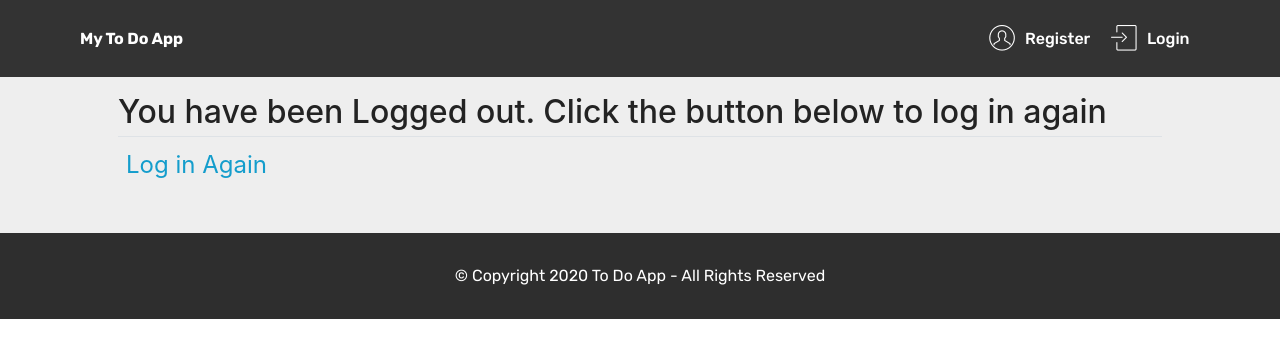
After one commit to ondiekisteven/todo, a Django app: page /logout/ in a window 1280 px wide. The commit adds this page. Shown: the top 358 px of the page. Run offline with Django 3.2, Linux system fonts and the light colour scheme; some libraries are stand-ins or nearby versions; some web fonts are replaced.

Commit message:
added login and logout support

```diff
--- a/templates/todo/menu.html
+++ b/templates/todo/menu.html
@@ -19,16 +19,31 @@
             </div>
         </div>
         <div class="collapse navbar-collapse" id="navbarSupportedContent">
-            <ul class="navbar-nav nav-dropdown nav-right" data-app-modern-menu="true"><li class="nav-item">
-                <a class="nav-link link text-white display-4" href="{% url 'register' %}">
-                    <span class="mbri-user mbr-iconfont mbr-iconfont-btn"></span>Register
-                </a>
-            </li>
+            <ul class="navbar-nav nav-dropdown nav-right" data-app-modern-menu="true">
+
+                {% if user.is_authenticated %}
+                    <li class="nav-item">
+                        <a class="nav-link link text-white display-4" href="{% url 'profile' %}">
+                            <span class="mbri-user mbr-iconfont mbr-iconfont-btn"></span>Profile
+                        </a>
+                    </li>
+                    <li class="nav-item">
+                        <a class="nav-link link text-white display-4" href="{% url 'logout' %}">
+                            <span class="mbri-logout mbr-iconfont mbr-iconfont-btn"></span>Log Out
+                        </a>
+                    </li>
+                {% else %}
                 <li class="nav-item">
-                    <a class="nav-link link text-white display-4" href="/">
-                        <span class="mbri-users mbr-iconfont mbr-iconfont-btn"></span>Login
+                    <a class="nav-link link text-white display-4" href="{% url 'register' %}">
+                        <span class="mbri-user mbr-iconfont mbr-iconfont-btn"></span>Register
                     </a>
                 </li>
+                <li class="nav-item">
+                    <a class="nav-link link text-white display-4" href="{% url 'login' %}">
+                        <span class="mbri-login mbr-iconfont mbr-iconfont-btn"></span>Login
+                    </a>
+                </li>
+                {% endif %}
             </ul>
         </div>
     </nav>
--- a/todo/urls.py
+++ b/todo/urls.py
@@ -15,12 +15,17 @@ Including another URLconf
 """
 from django.contrib import admin
 from django.urls import path, include
-from users.views import register
+from django.contrib.auth.views import LoginView, LogoutView
+from users.views import register, profile
 from django.conf.urls.static import static
 from django.conf import settings
 
 urlpatterns = [
     path('admin/', admin.site.urls),
     path('', include('list.urls')),
-    path('register/', register, name='register')
+    path('register/', register, name='register'),
+    path('profile', profile, name='profile'),
+    path('login/', LoginView.as_view(template_name='users/login.html'), name='login'),
+    path('logout/', LogoutView.as_view(template_name='users/logout.html'), name='logout'),
+
 ] + static(settings.STATIC_URL, document_root=settings.STATIC_ROOT)
--- /dev/null
+++ b/users/templates/users/logout.html
@@ -0,0 +1,21 @@
+{% extends 'todo/base.html' %}
+{% load crispy_forms_tags %}
+{% block title_name %}
+    ToDo Login
+{% endblock %}
+
+{% block content %}
+    <section class="section-table" >
+        <div class="container p-5">
+            <h2>You have been Logged out. Click the button below to log in again</h2>
+            <div class="border-top pt-3">
+                <small class="text-muted">
+                    <h4><a class="ml-2" href="{% url 'login' %}">Log in Again</a></h4>
+                </small>
+            </div>
+        </div>
+    </section>
+
+
+
+{% endblock %}
```
Also changed, not shown: todo/settings.py (+8 -0 lines), users/templates/users/login.html (added, +35 -0 lines), users/templates/users/profile.html (added, +16 -0 lines), users/views.py (+8 -4 lines), db.sqlite3.
